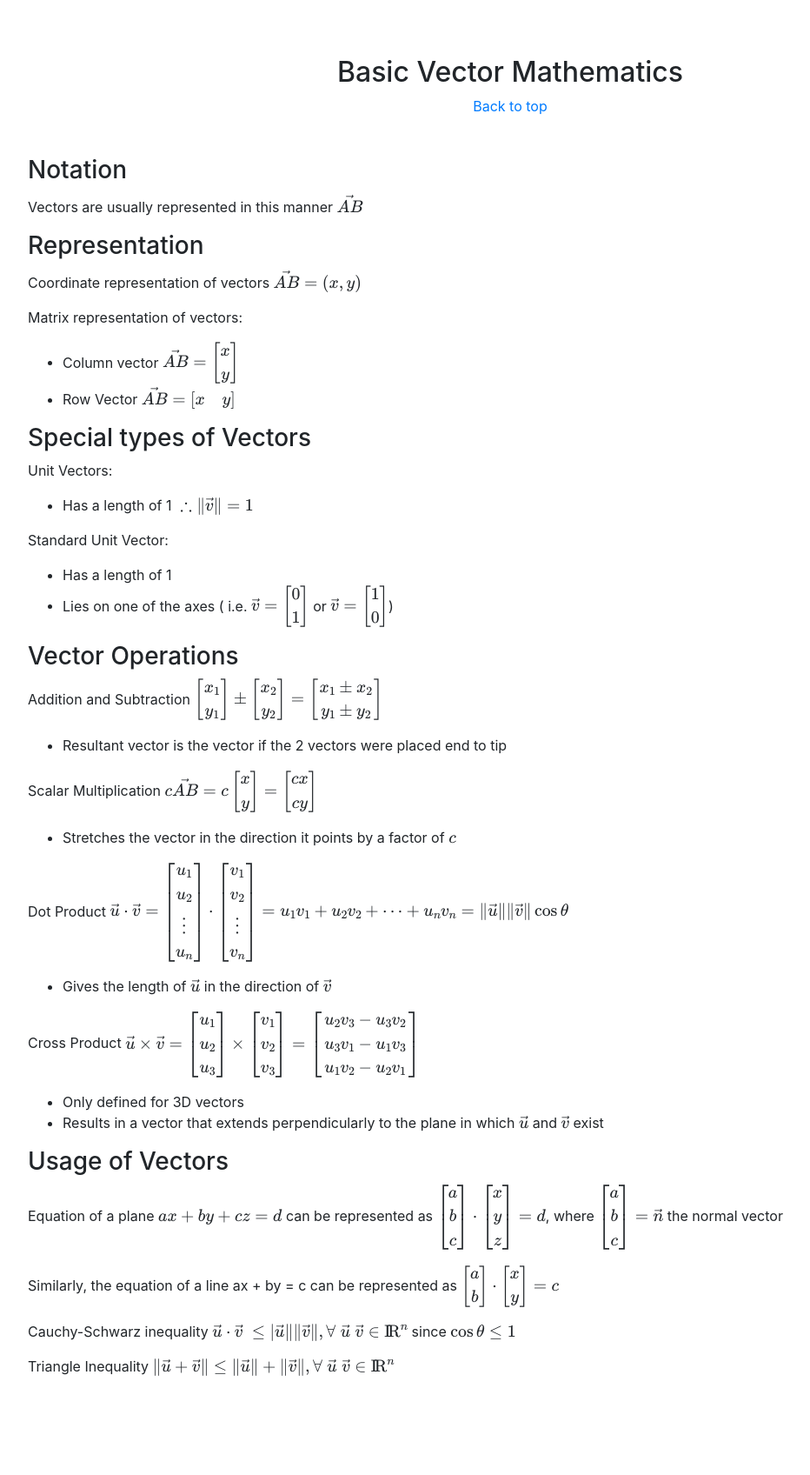
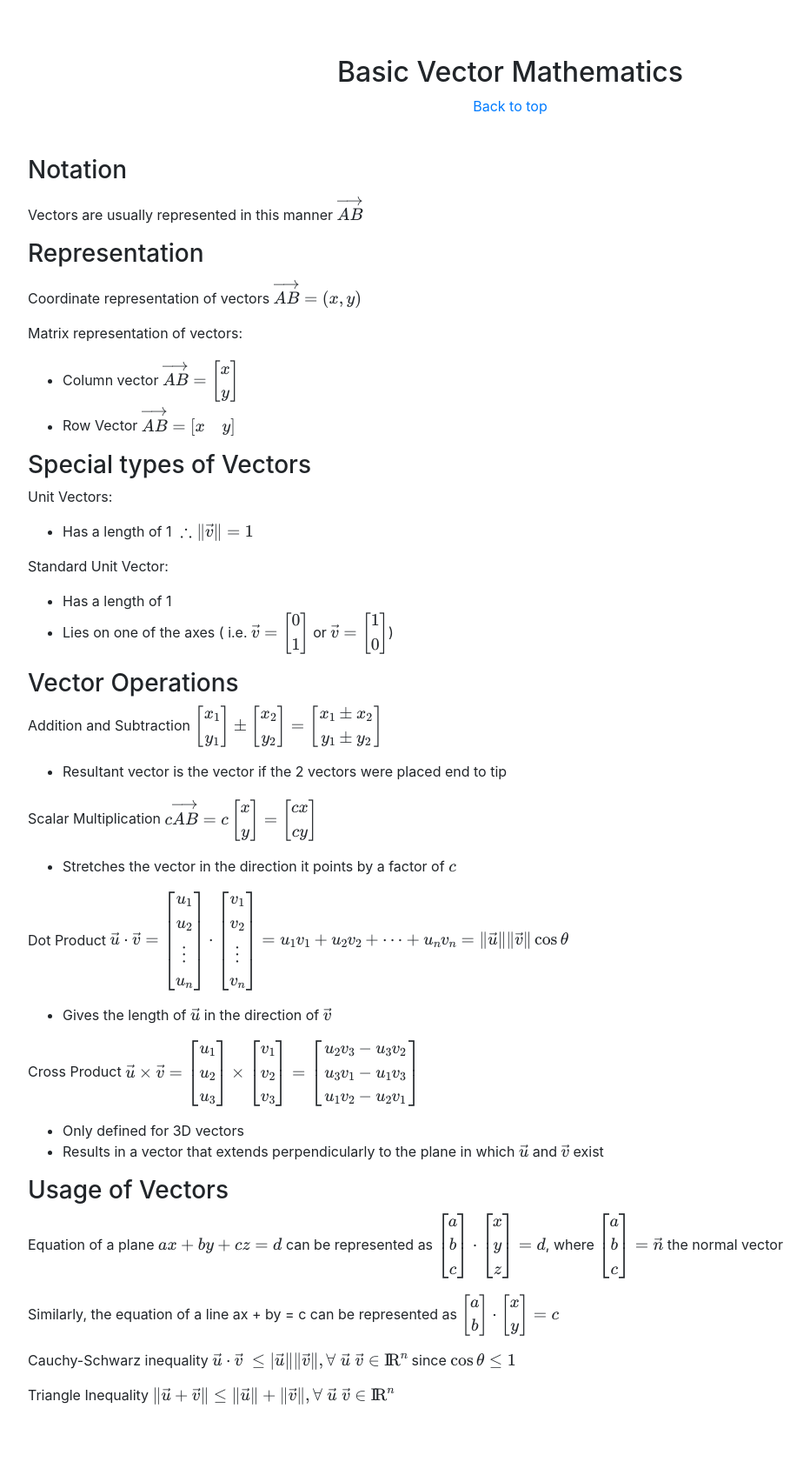
Before and after one commit to weighanchor4414/Documentations, a Jekyll site: the page built from docs/vector_math.md, in a window 1280 px wide. Shown: the whole page at 87% size, without its empty margins (53-985 px from the left). Built offline with Jekyll 4.4.1, drawn with Linux system fonts in a browser that asks for light colours; formulas are drawn with MathJax 3; before the commit the page ends 1663 px from its top, so only the background shows below that.

Commit message:
Fixed vector arrows

```diff
--- a/docs/vector_math.md
+++ b/docs/vector_math.md
@@ -6,15 +6,15 @@ use_mathjax: True
 ---
 ### Notation
 
-Vectors are usually represented in this manner $$\vec{AB}$$
+Vectors are usually represented in this manner $$\overrightarrow{AB}$$
 
 ### Representation
 
-Coordinate representation of vectors $$\vec{AB}=(x,y)$$
+Coordinate representation of vectors $$\overrightarrow{AB}=(x,y)$$
 
 Matrix representation of vectors:
-+ Column vector $$\vec{AB}=\begin{bmatrix} x \\ y \end{bmatrix}$$
-+ Row Vector $$\vec{AB}=\begin{bmatrix} x & y \end{bmatrix}$$
++ Column vector $$\overrightarrow{AB}=\begin{bmatrix} x \\ y \end{bmatrix}$$
++ Row Vector $$\overrightarrow{AB}=\begin{bmatrix} x & y \end{bmatrix}$$
 
 ### Special types of Vectors
 
@@ -30,7 +30,7 @@ Standard Unit Vector:
 Addition and Subtraction $$\begin{bmatrix} x_1 \\ y_1 \end{bmatrix} \pm \begin{bmatrix} x_2 \\ y_2 \end{bmatrix} = \begin{bmatrix} x_1 \pm x_2 \\ y_1 \pm y_2\end{bmatrix}$$
 + Resultant vector is the vector if the 2 vectors were placed end to tip
 
-Scalar Multiplication $$c\vec{AB}=c\begin{bmatrix} x \\ y \end{bmatrix}=\begin{bmatrix} cx \\ cy \end{bmatrix}$$
+Scalar Multiplication $$c\overrightarrow{AB}=c\begin{bmatrix} x \\ y \end{bmatrix}=\begin{bmatrix} cx \\ cy \end{bmatrix}$$
 + Stretches the vector in the direction it points by a factor of $$c$$
 
 Dot Product $$\vec{u} \cdot \vec{v} = \begin{bmatrix} u_1 \\ u_2 \\ \vdots  \\ u_n \end{bmatrix} \cdot \begin{bmatrix} v_1 \\ v_2 \\ \vdots  \\ v_n \end{bmatrix} = u_1v_1 + u_2v_2 + \cdots + u_nv_n = \|\vec{u}\| \|\vec{v}\|\cos{\theta}$$
```
